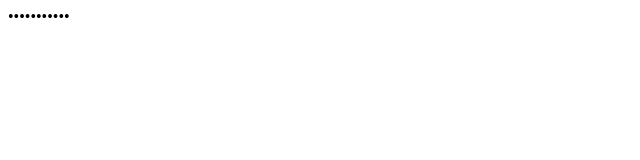
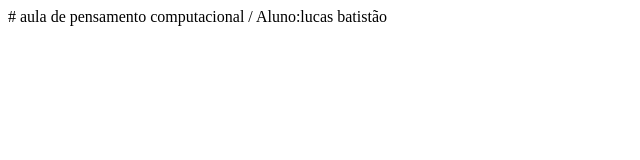
Before and after one commit to lucasbatistaorodrigues/aula-28-06, a plain HTML site: page index.html in a window 1280 px wide. Shown: the whole page, without its empty margins (0-640 px from the left). Drawn offline with Linux system fonts and the light colour scheme.

Commit message:
Update index.html

```diff
--- a/index.html
+++ b/index.html
@@ -1 +1,3 @@
-•••••••••••
+<html>
+# aula de pensamento computacional / Aluno:lucas batistão
+</html>
```
